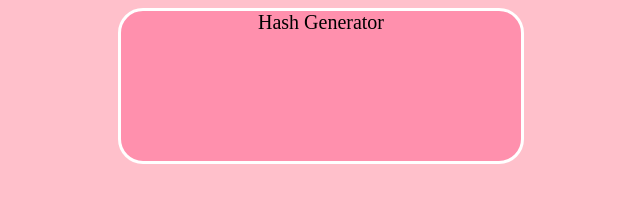
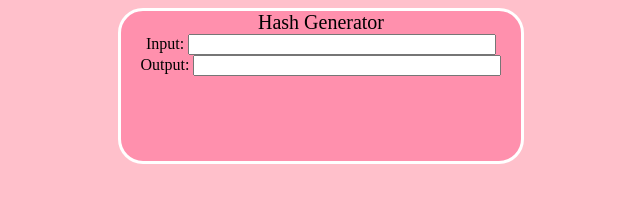
Before and after one commit to Daniel-McCarthy/JSHash-Demo, a plain HTML site: page index.html in a window 1280 px wide. Shown: the whole page, without its empty margins (319-959 px from the left). Drawn offline with Linux system fonts and the light colour scheme.

Commit message:
Index: Added Input and Output Text Boxes

```diff
--- a/index.html
+++ b/index.html
@@ -15,6 +15,10 @@
 
 			<label style="font-size:20px; font-style:bold;">Hash Generator</label><br>
 
+			Input: <input type = "text" style="width:300px;" id = "hashInput"><br>
+
+
+			Output: <input type = "text"  style="width:300px;" id = "hashOutput">
 		</div>
 
 	</body>
```
